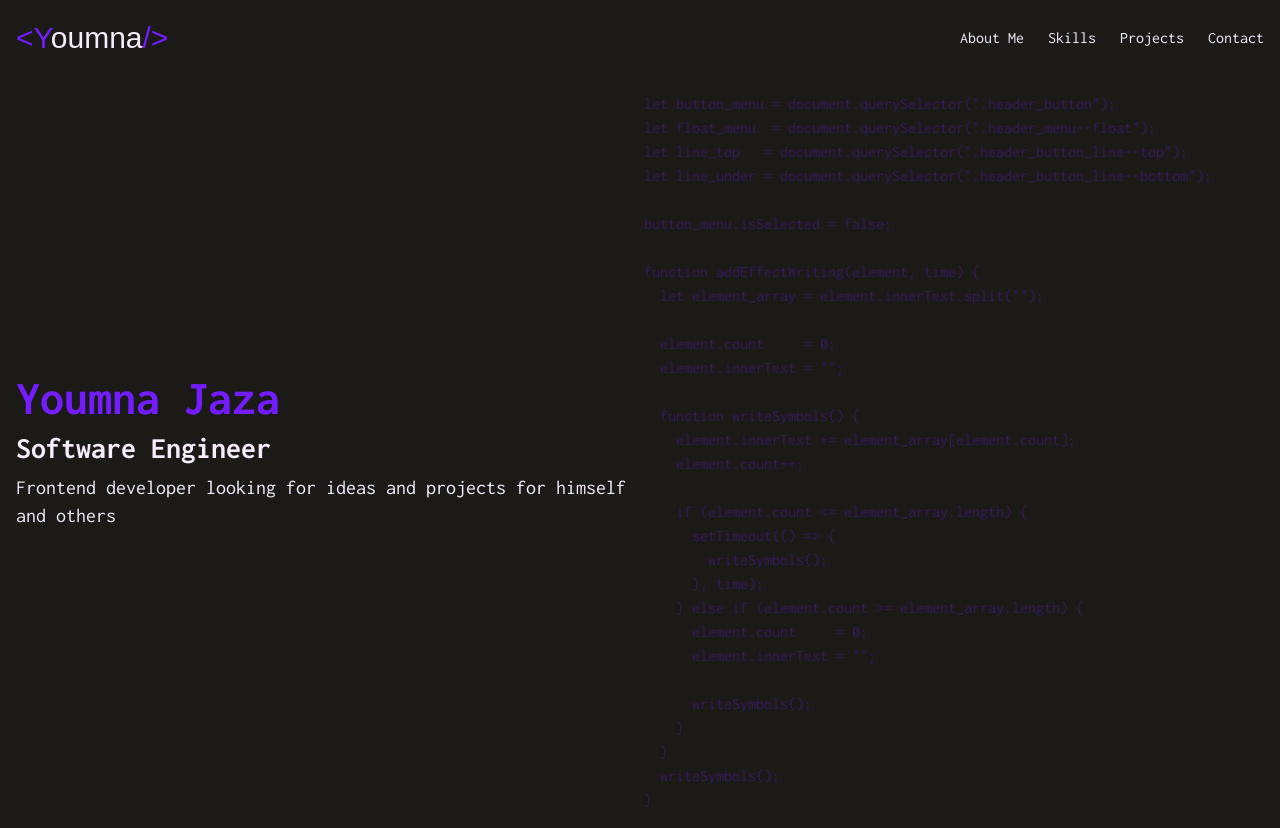
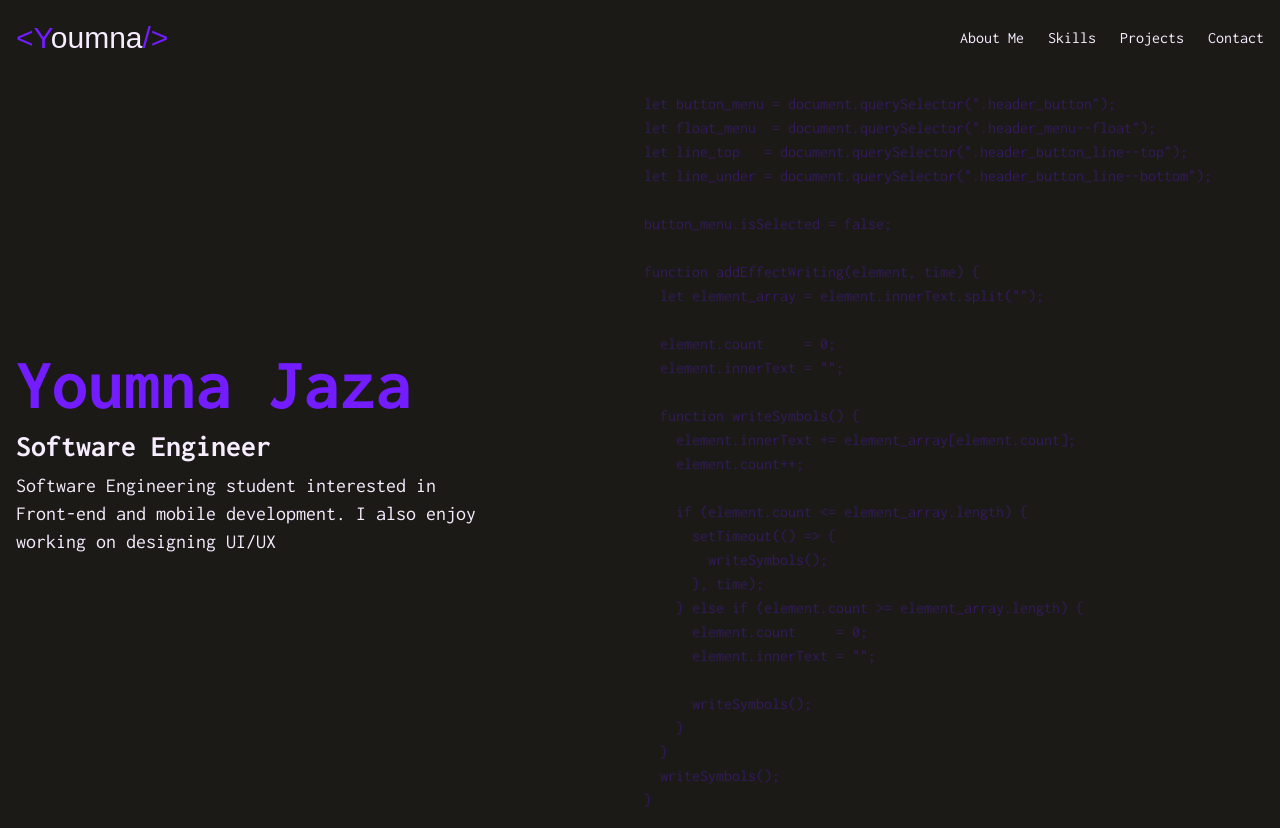
Before and after one commit to Yomna-J/Portfolio, a React (Create React App) app: page / in a window 1280 px wide. Built offline with nearby package versions, Linux system fonts and the light colour scheme.

Commit message:
Modified Hero  - Changed description  - Modified font size

```diff
--- a/src/components/hero.jsx
+++ b/src/components/hero.jsx
@@ -35,11 +35,13 @@ function addEffectWriting(element, time) {
   return (
     <div className="mx-auto flex flex-col justify-center gap-2 p-4 md:flex-row md:items-center md:justify-between lg:max-w-7xl">
       <div className="p-5 md:w-1/2 md:flex-col md:p-0">
-        <h1 className="py-1 text-5xl font-black text-primary">Youmna Jaza</h1>
+        <h1 className="py-1 text-5xl font-black text-primary md:text-7xl">
+          Youmna Jaza
+        </h1>
         <h2 className="py-1 text-3xl font-bold">Software Engineer</h2>
-        <p className="py-1 text-xl">
-          Frontend developer looking for ideas and projects for himself and
-          others
+        <p className="py-1 text-xl md:w-3/4">
+          Software Engineering student interested in Front-end and mobile
+          development. I also enjoy working on designing UI/UX
         </p>
       </div>
       <div className="md:w-1/2">
```
